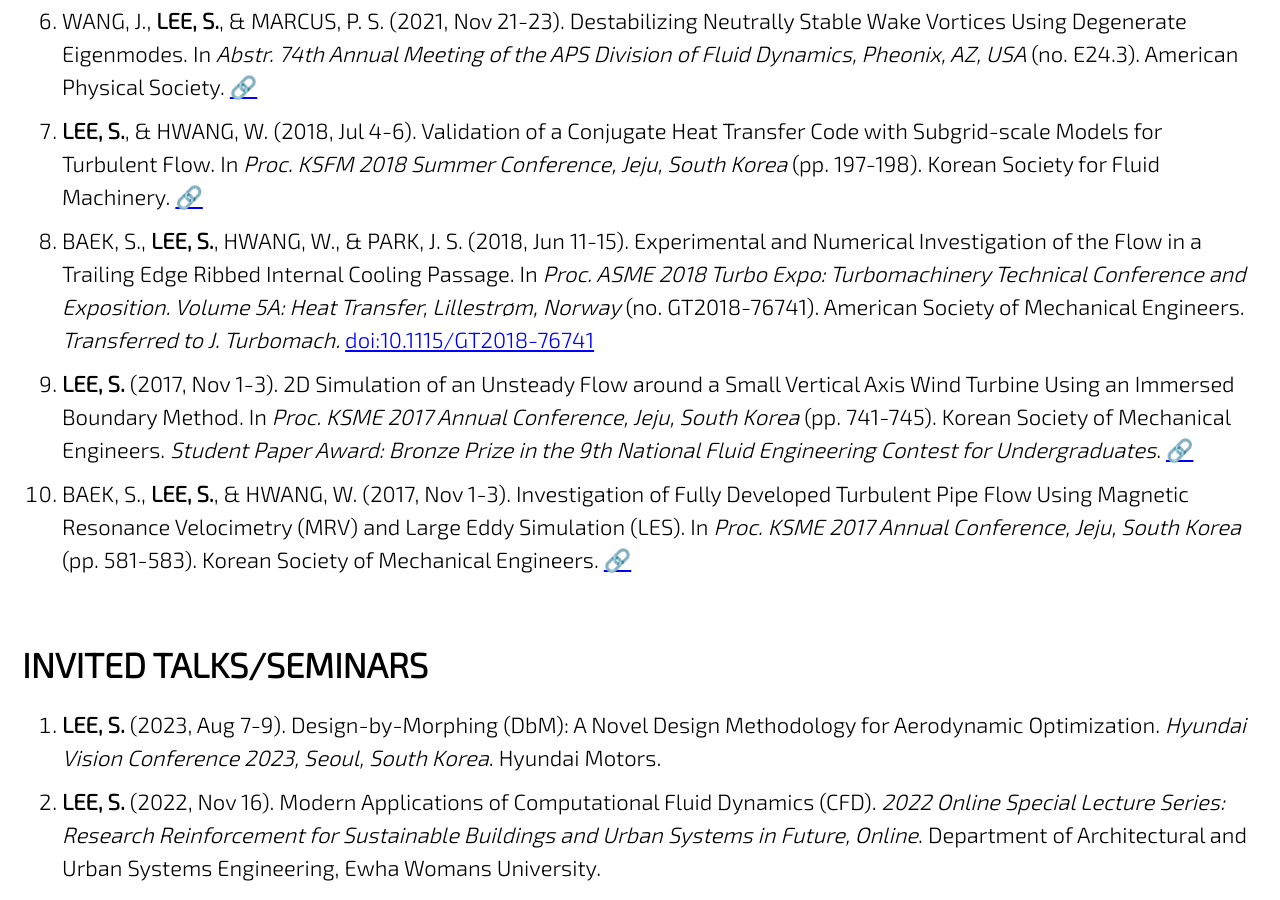
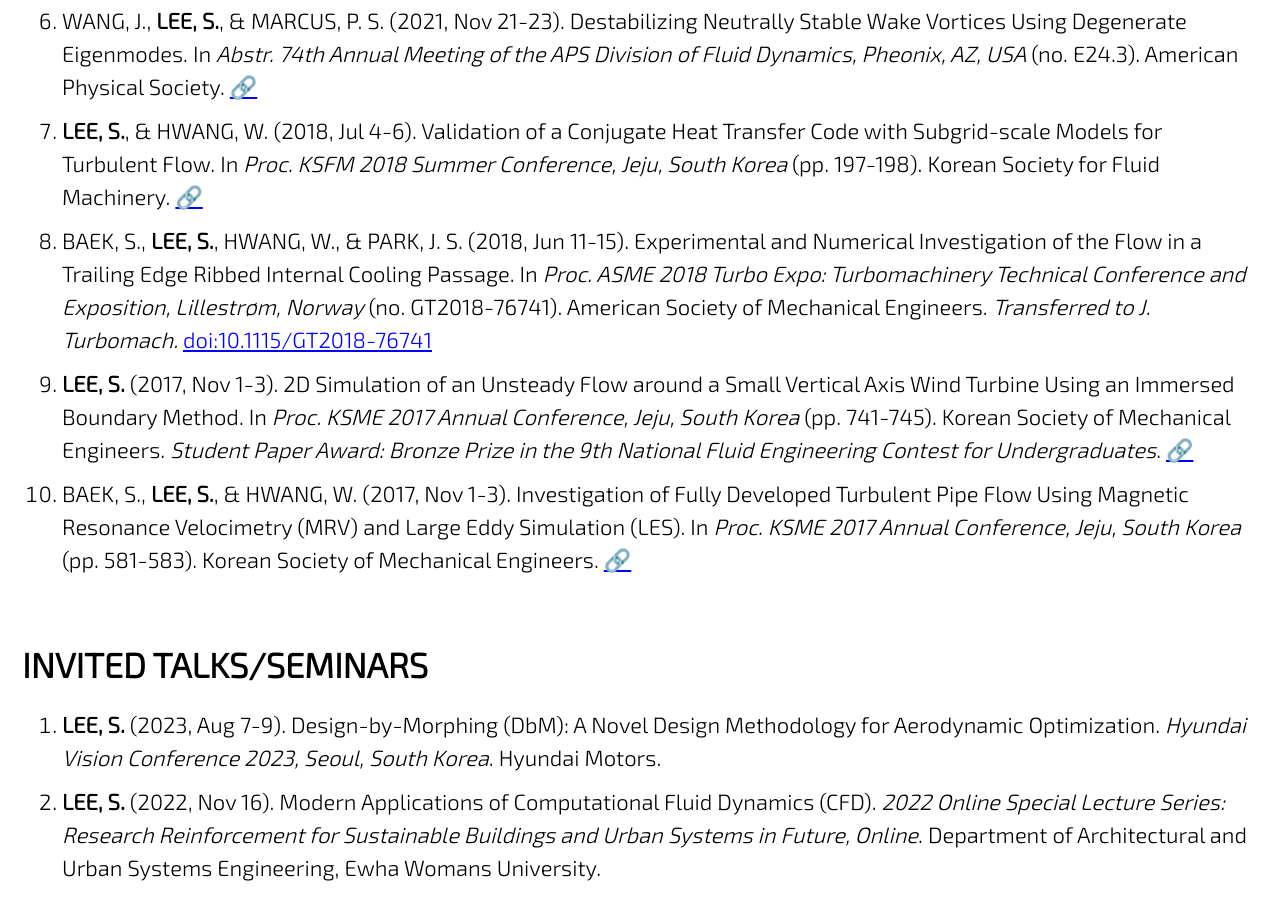
Before and after one commit to jun9303/jun9303.github.io, a Jekyll site: the page built from _pages/publications.md, in a window 1280 px wide and 900 px high, scrolled down 1750 px. Built offline with Jekyll 4.4.1, drawn with Linux system fonts in a browser that asks for light colours; cached includes are drawn as plain includes; nearby versions of some CDN libraries; emoji names are drawn with the system emoji font.

Commit message:
Publication Updated

```diff
--- a/_pages/publications.md
+++ b/_pages/publications.md
@@ -30,7 +30,7 @@ https://doi.org/10.1093/jcde/qwad059)
 5. **LEE, S.**, & MARCUS, P. S. (2021, Nov 21-23). Linear Instability Analysis of Wake Vortices by a Spectral Method using Mapped Legendre Functions. In *Abstr. 74th Annual Meeting of the APS Division of Fluid Dynamics, Pheonix, AZ, USA* (no. E24.1). American Physical Society. [:link:](https://meetings.aps.org/Meeting/DFD21/Session/E24.1)
 6. WANG, J., **LEE, S.**, & MARCUS, P. S. (2021, Nov 21-23). Destabilizing Neutrally Stable Wake Vortices Using Degenerate Eigenmodes. In *Abstr. 74th Annual Meeting of the APS Division of Fluid Dynamics, Pheonix, AZ, USA* (no. E24.3). American Physical Society. [:link:](https://meetings.aps.org/Meeting/DFD21/Session/E24.3)
 7. **LEE, S.**, & HWANG, W. (2018, Jul 4-6). Validation of a Conjugate Heat Transfer Code with Subgrid-scale Models for Turbulent Flow. In *Proc. KSFM 2018 Summer Conference, Jeju, South Korea* (pp. 197-198). Korean Society for Fluid Machinery. [:link:](http://www.dbpia.co.kr/journal/articleDetail?nodeId=NODE07536688&language=ko_KR)
-8. BAEK, S., **LEE, S.**, HWANG, W., & PARK, J. S. (2018, Jun 11-15). Experimental and Numerical Investigation of the Flow in a Trailing Edge Ribbed Internal Cooling Passage. In *Proc. ASME 2018 Turbo Expo: Turbomachinery Technical Conference and Exposition. Volume 5A: Heat Transfer, Lillestrøm, Norway*  (no. GT2018-76741). American Society of Mechanical Engineers. *Transferred to J. Turbomach.* [doi:10.1115/GT2018-76741](https://doi.org/10.1115/GT2018-76741)
+8. BAEK, S., **LEE, S.**, HWANG, W., & PARK, J. S. (2018, Jun 11-15). Experimental and Numerical Investigation of the Flow in a Trailing Edge Ribbed Internal Cooling Passage. In *Proc. ASME 2018 Turbo Expo: Turbomachinery Technical Conference and Exposition, Lillestrøm, Norway*  (no. GT2018-76741). American Society of Mechanical Engineers. *Transferred to J. Turbomach.* [doi:10.1115/GT2018-76741](https://doi.org/10.1115/GT2018-76741)
 9. **LEE, S.** (2017, Nov 1-3). 2D Simulation of an Unsteady Flow around a Small Vertical Axis Wind Turbine Using an Immersed Boundary Method. In *Proc. KSME 2017 Annual Conference, Jeju, South Korea* (pp. 741-745). Korean Society of Mechanical Engineers. *Student Paper Award: Bronze Prize in the 9th National Fluid Engineering Contest for Undergraduates*. [:link:](http://www.dbpia.co.kr/journal/articleDetail?nodeId=NODE07287580&language=ko_KR#)
 10. BAEK, S., **LEE, S.**, & HWANG, W. (2017, Nov 1-3). Investigation of Fully Developed Turbulent Pipe Flow Using Magnetic Resonance Velocimetry (MRV) and Large Eddy Simulation (LES). In *Proc. KSME 2017 Annual Conference, Jeju, South Korea* (pp. 581-583). Korean Society of Mechanical Engineers. [:link:](http://www.dbpia.co.kr/journal/articleDetail?nodeId=NODE07287540&language=ko_KR#)
 
```
